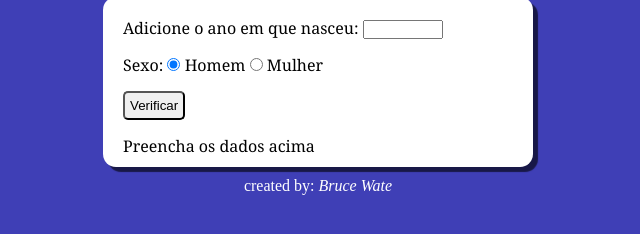
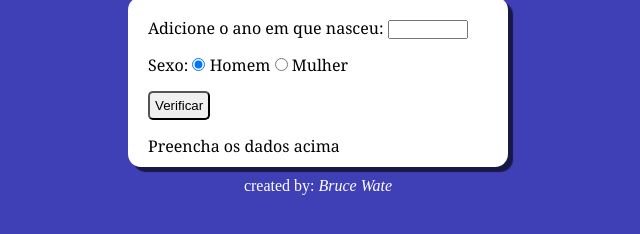
Before and after one commit to Bruce-wate/JavaScript, a plain HTML site: page Modulo-D/exer02-idade/index.html in a window 1280 px wide. Shown: the part 96-330 px from the top of the page, without its empty margins (322-962 px from the left). Drawn offline with Linux system fonts and the light colour scheme.

Commit message:
error: problema de width resolvido

```diff
--- a/Modulo-D/exer02-idade/estilos/style.css
+++ b/Modulo-D/exer02-idade/estilos/style.css
@@ -22,7 +22,7 @@ h2{
 
 main{
     height: 170px;
-    width:430px;
+    width:380px;
     background-color: white;
     font-family: Georgia, 'Times New Roman', Times, serif;
 
```
